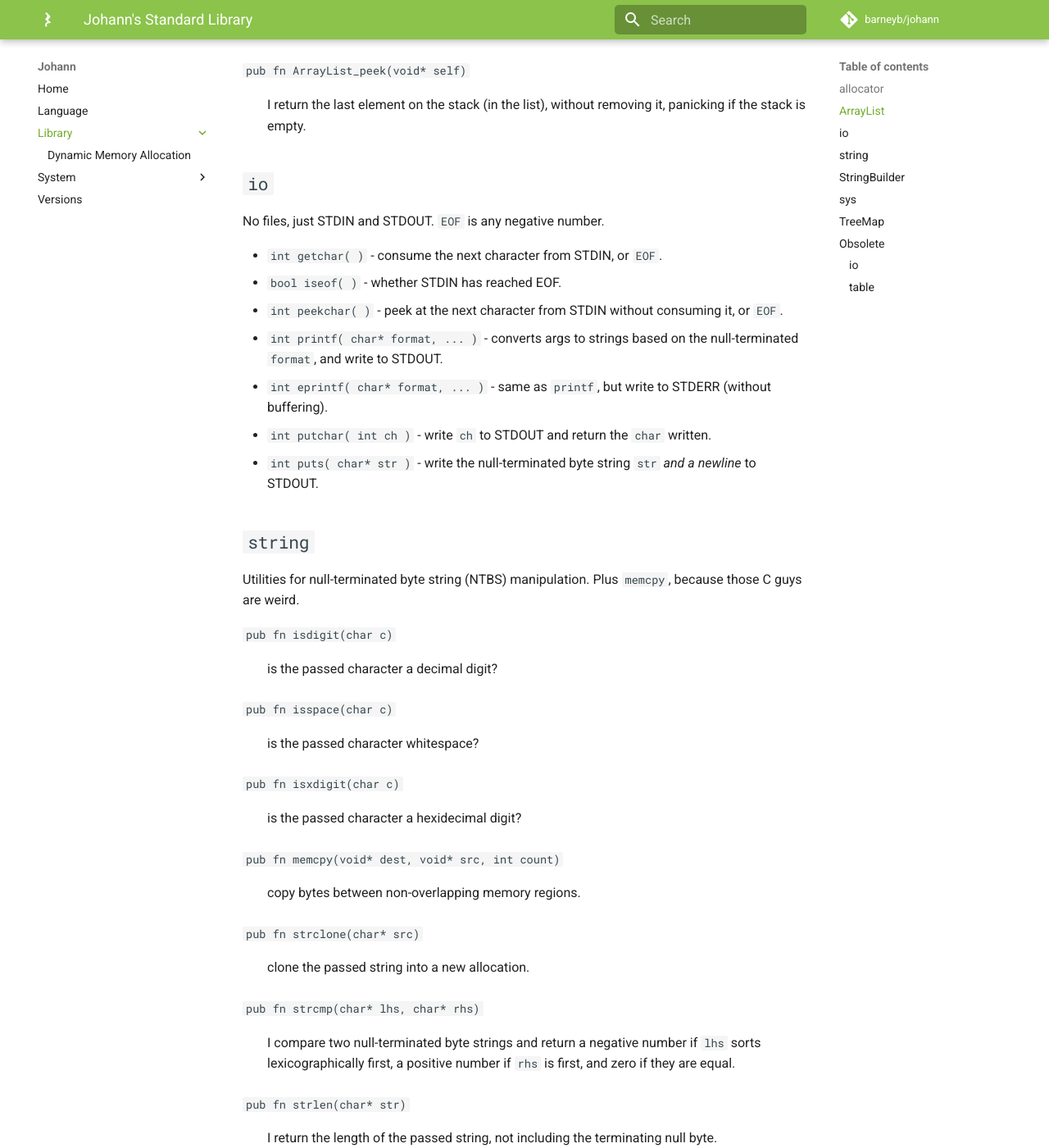
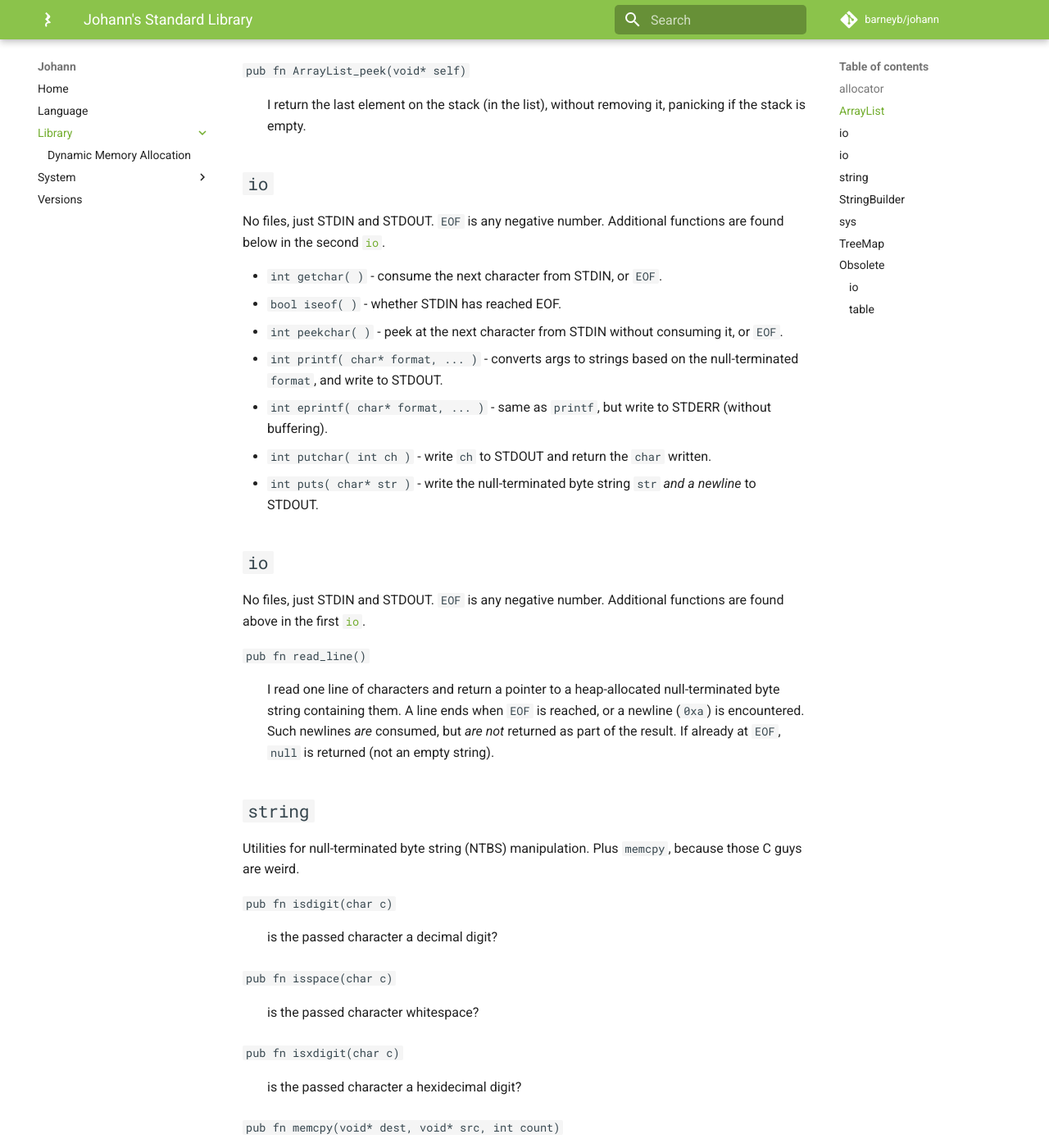
Before and after one commit to barneyb/johann, an MkDocs documentation site: the page built from documentation/docs/library/index.md, in a window 1280 px wide and 1400 px high, scrolled down 1564 px. Shown: the whole window at 82% size. Built offline with MkDocs 1.6.1 and Material for MkDocs 9.7.7, drawn with Linux system fonts in a browser that asks for light colours; comment, search, counter and statistics services are not loaded.

Commit message:
add a read_line function to jstdlib

```diff
--- a/documentation/docs/library/index.md
+++ b/documentation/docs/library/index.md
@@ -4,7 +4,7 @@ Johann's standard library is minimal. Functions are grouped by the file defining
 
 ??? note "Johann vs Assembly"
 
-    While the compiler is written entirely in Johann itself, parts of the standard library are still implemented in assembly. You can see behind the curtain a bit below; the assembly bits (e.g., [`io`](#io)) are hand-documented as if C, while the Johann bits (e.g., [`allocator`](#allocator)) have their docs generated from the source itself.
+    While the compiler is written entirely in Johann itself, parts of the standard library are still implemented in assembly. You can see behind the curtain a bit below; the Johann bits (e.g., [`allocator`](#allocator)) have their docs generated from the source itself, while the assembly bits (e.g., the first [`io`](#io)) are hand-documented as if C. The second [`io`](#io_1) is Johann.
 
 <!--{johanndoc:jstdlib/allocator.jn}-->
 
@@ -72,7 +72,7 @@ I am auto-resizing array-backed list structure. Elements are always 64-bit value
 
 ## `io`
 
-No files, just STDIN and STDOUT. `EOF` is any negative number.
+No files, just STDIN and STDOUT. `EOF` is any negative number. Additional functions are found below in the second [`io`](#io_1).
 
 * `int getchar( )` - consume the next character from STDIN, or `EOF`.
 * `bool iseof( )` - whether STDIN has reached EOF.
@@ -81,6 +81,19 @@ No files, just STDIN and STDOUT. `EOF` is any negative number.
 * `int eprintf( char* format, ... )` - same as `printf`, but write to STDERR (without buffering).
 * `int putchar( int ch )` - write `ch` to STDOUT and return the `char` written.
 * `int puts( char* str )` - write the null-terminated byte string `str` _and a newline_ to STDOUT.
+
+<!--{johanndoc:jstdlib/io.jn}-->
+
+## `io`
+
+No files, just STDIN and STDOUT. `EOF` is any negative number. Additional functions are found above in the first [`io`](#io).
+
+`pub fn read_line() `
+
+: I read one line of characters and return a pointer to a heap-allocated null-terminated byte string containing them. A line ends when `EOF` is reached, or a newline (`0xa`) is encountered. Such newlines _are_ consumed, but _are not_ returned as part of the result. If already at `EOF`, `null` is returned (not an empty string).
+
+
+<!--{/johanndoc:jstdlib/io.jn}-->
 
 <!--{johanndoc:jstdlib/string.jn}-->
 
```
Also changed, not shown: documentation/docs/language/index.md (+1 -1 lines), 5 other files.
